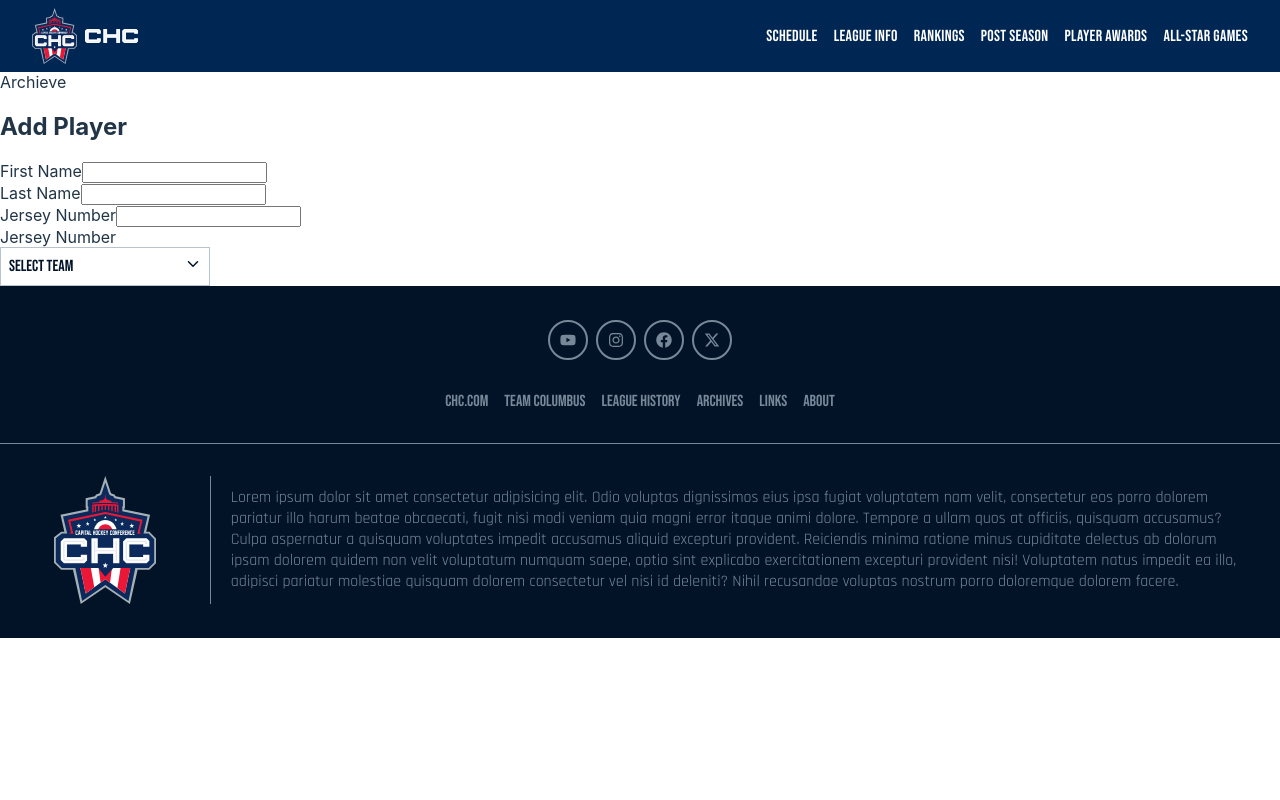
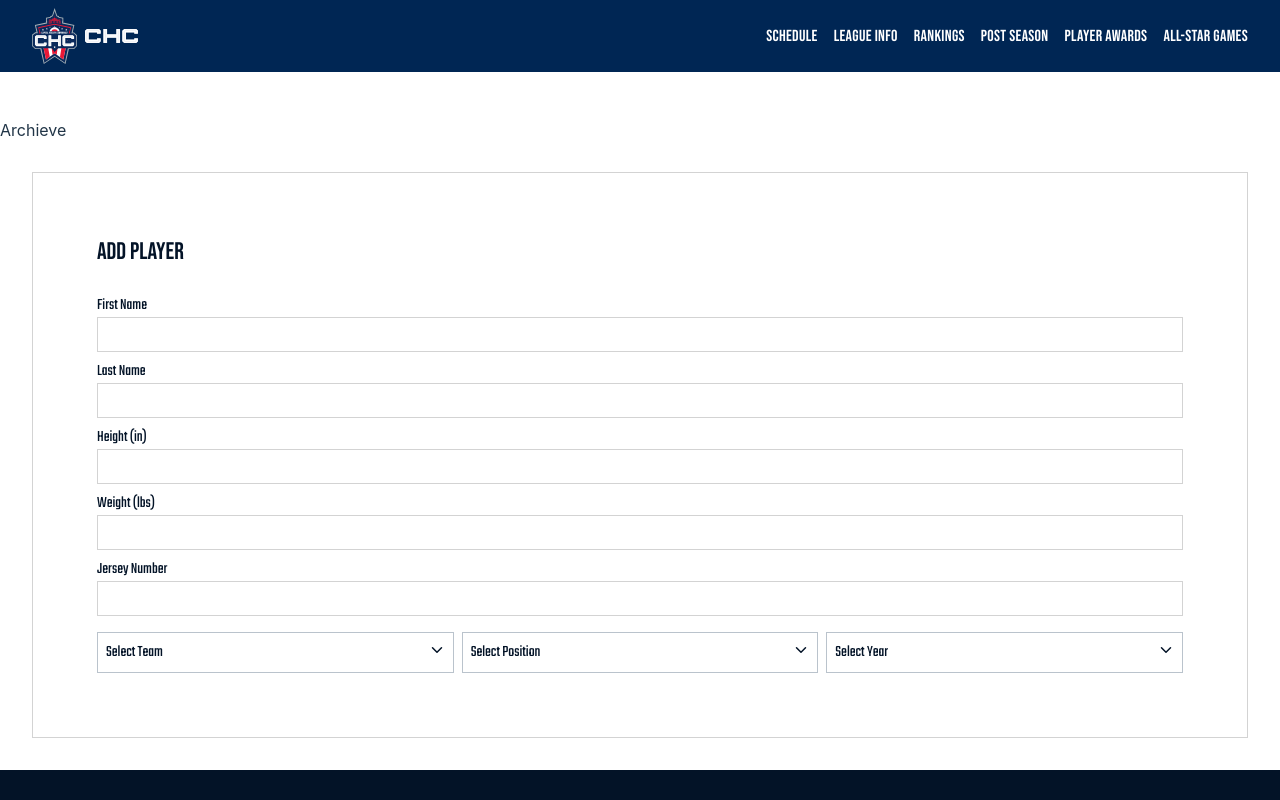
Before and after one commit to apresas/SquadSyncPlatform, a React (Vite) app in the folder Client/: page /archive in a window 1280 px wide. Built offline with nearby package versions, Linux system fonts and the light colour scheme.

Commit message:
Work on add player form

```diff
--- a/Client/package.json
+++ b/Client/package.json
@@ -10,7 +10,7 @@
     "preview": "vite preview"
   },
   "dependencies": {
-    "axios": "^1.6.5",
+    "axios": "^1.6.7",
     "date-fns": "^3.3.1",
     "luxon": "^3.4.4",
     "react": "^18.2.0",
--- a/Client/src/components/PlayerForm/PlayerDropDownMenu.jsx
+++ b/Client/src/components/PlayerForm/PlayerDropDownMenu.jsx
@@ -1,15 +1,23 @@
-import React from 'react'
-import "./playerDropdownMenu.css"
-import PlayerDropdownItem from "./playerDropdownItem"
-import teamData from "../../data/teams.json"
+import React from "react";
+import "./playerDropdownMenu.css";
+import PlayerDropdownItem from "./playerDropdownItem";
+import teamData from "../../data/teams.json";
 
-function PlayerDropDownMenu({setDropdownTitle, setCurrentTeamTitle, currentTeamTitle, setLogo}) {
+function PlayerDropDownMenu({
+  data,
+  setDropdownTitle,
+  setCurrentTeamTitle,
+  currentTeamTitle,
+  setLogo,
+  type
+}) {
   return (
     <ul className="player_dropdown_menu">
-    {teamData.map((data) => (
+      {data.map((data) => (
         <li key={data.id}>
           <PlayerDropdownItem
-          name={data.schoolName}
+            data={data}
+            type={type}
             logo={data.logo}
             setDropdownTitle={setDropdownTitle}
             setCurrentTeamTitle={setCurrentTeamTitle}
@@ -19,7 +27,7 @@ function PlayerDropDownMenu({setDropdownTitle, setCurrentTeamTitle, currentTeamT
         </li>
       ))}
     </ul>
-  )
+  );
 }
 
-export default PlayerDropDownMenu
+export default PlayerDropDownMenu;
--- a/Client/src/components/PlayerForm/PlayerDropdown.jsx
+++ b/Client/src/components/PlayerForm/PlayerDropdown.jsx
@@ -3,14 +3,15 @@ import "./playerDropdown.css";
 import PlayerDropdownMenu from "./playerDropdownMenu";
 import { IoChevronDown } from "react-icons/io5";
 
-function PlayerDropdown() {
-  const [dropdownTitle, setDropdownTitle] = useState(["Select Team"]);
+function PlayerDropdown({ data, type }) {
+  const [dropdownTitle, setDropdownTitle] = useState([`Select ${type}`]);
   const [currentTeamTitle, setCurrentTeamTitle] = useState();
   const [logo, setLogo] = useState();
   const [open, setOpen] = useState(false);
   const handleOpen = () => {
     setOpen(!open);
   };
+
   return (
     <div className="player_dropdown_container" onClick={handleOpen}>
       <div className="player_dropdown_toggle">
@@ -25,6 +26,8 @@ function PlayerDropdown() {
       </div>
       {open ? (
         <PlayerDropdownMenu
+          data={data}
+          type={type}
           setDropdownTitle={setDropdownTitle}
           setCurrentTeamTitle={setCurrentTeamTitle}
           currentTeamTitle={currentTeamTitle}
--- a/Client/src/components/PlayerForm/PlayerDropdownItem.jsx
+++ b/Client/src/components/PlayerForm/PlayerDropdownItem.jsx
@@ -1,18 +1,28 @@
-import React from 'react'
+import React, { useEffect } from 'react'
 import"./playerDropdownItem.css"
 
-function PlayerDropdownItem({name, logo, setDropdownTitle, setLogo, setCurrentTeamTitle}) {
-    const itemClick = () => {
-        setDropdownTitle(name);
+function PlayerDropdownItem({data, type, logo, setDropdownTitle, setLogo, setCurrentTeamTitle}) {
+  let itemName = ""
+  const itemClick = () => {
+        setDropdownTitle(testName);
         setLogo(logo);
-        setCurrentTeamTitle(name)
+        setCurrentTeamTitle(testName)
       };
+
+        if(type === "Position") {
+          itemName = data.name
+        } else if (type === "Team") {
+          itemName = data.schoolName
+        } else {
+          itemName = data.name
+        }
+
   return (
     <button className="player_dropdown_item_container" onClick={itemClick}>
       <div className="player_dropdown_logo_container">
         {logo ? <img src={logo} alt="logo" /> : null}
       </div>
-      <div className="player_dropdown_item_info">{name}</div>
+      <div className="player_dropdown_item_info">{itemName}</div>
     </button>
   )
 }
--- a/Client/src/components/PlayerForm/PlayerForm.jsx
+++ b/Client/src/components/PlayerForm/PlayerForm.jsx
@@ -1,10 +1,14 @@
 import React from "react";
 import "./playerForm.css";
 import PlayerDropdown from "./playerDropdown"
+import teamData from "../../data/teams.json"
 
 function PlayerForm() {
+  const positions = [{name: "F"},{name: "D"} ,{name: "G"}]
+  const years = [{name: "Freshmen"},{name: "Sophemore"} ,{name: "Junior"} ,{name: "Senior"}]
+
   return (
-    <div className="player_form_container">
+    <form className="player_form_container">
       <h2>Add Player</h2>
       <div className="field">
         <label htmlFor="">First Name</label>
@@ -15,15 +19,24 @@ function PlayerForm() {
         <input type="text" />
       </div>
       <div className="field">
-        <label htmlFor="">Jersey Number</label>
+        <label htmlFor="">Height (in)</label>
+        <input type="number" />
+      </div>
+      <div className="field">
+        <label htmlFor="">Weight (lbs)</label>
         <input type="number" />
       </div>
       <div className="field">
         <label htmlFor="">Jersey Number</label>
-        <PlayerDropdown />
+        <input type="number" />
+      </div>
+      <div className="field dropdown_field_container">
+        <PlayerDropdown data={teamData} type="Team"/>
+        <PlayerDropdown data={positions} type="Position"/>
+        <PlayerDropdown data={years} type="Year"/>
       </div>
 
-    </div>
+    </form>
   );
 }
 
--- a/Client/src/components/PlayerForm/playerDropdown.css
+++ b/Client/src/components/PlayerForm/playerDropdown.css
@@ -4,13 +4,14 @@
     align-items: center;
     justify-content: center;
     /* justify-content: space-between; */
-    width: 12rem;
+    /* width: 100%; */
     border: 1px solid rgba(119, 136, 153, 0.5);
     padding: 0.5rem;
     /* border-radius: 10px; */
     background-color: white;
     color: var(--color-bg);
     font-family: var(--font-header);
+    /* margin-top: 0.5rem; */
 }
 
 .player_dropdown_toggle {
@@ -36,6 +37,8 @@
 }
 
 .player_dropdown_title {
+  font-family: var(--font-sub-header);
+  font-weight: 400;
     display: flex;
     align-items: center;
     gap: 0.5rem;
@@ -76,7 +79,7 @@
   }
 
   .player_dropdown_item_container{
-    width: 100%;
+    width: 80%;
     display: flex;
     align-items: center;
     justify-content: center;
--- a/Client/src/components/PlayerForm/playerDropdownItem.css
+++ b/Client/src/components/PlayerForm/playerDropdownItem.css
@@ -0,0 +1,3 @@
+.player_dropdown_item_info {
+    font-family: var(--font-sub-header)
+}
--- a/Client/src/components/PlayerForm/playerForm.css
+++ b/Client/src/components/PlayerForm/playerForm.css
@@ -0,0 +1,42 @@
+.player_form_container {
+    display: flex;
+    flex-direction: column;
+    /* width: 100%; */
+    background-color: white;
+    color: var(--color-bg);
+    padding: 4rem;
+    border: 1px solid lightgray;
+    margin: 2rem;
+    gap: 0.5rem;
+}
+
+.player_form_container h2 {
+    font-family: var(--font-header);
+    margin-top: 0;
+}
+
+.field {
+    display: flex;
+    flex-direction: column;
+    width: 100%;
+    font-family: var(--font-sub-header);
+}
+
+.field input {
+    color: var(--color-bg);
+    font-family: var(--font-main);
+    background-color: white;
+    padding: 0.5rem;
+    border: 1px solid lightgrey;
+}
+
+.dropdown_field_container {
+    display: grid;
+    /* align-items: center; */
+    /* justify-items: space-between; */
+    grid-template-columns: repeat(3,1fr);
+    gap: 0.5rem;
+    margin-top: 0.5rem;
+    /* padding: 0.5rem; */
+    /* border: 1px solid lightblue; */
+}
--- a/Client/src/pages/Archieve.jsx
+++ b/Client/src/pages/Archieve.jsx
@@ -1,17 +1,20 @@
-import React from 'react'
-import NavBar from '../components/NavBar'
-import Footer from '../components/Footer'
-import PlayerForm from '../components/PlayerForm/PlayerForm'
+import React from "react";
+import NavBar from "../components/NavBar";
+import Footer from "../components/Footer";
+import PlayerForm from "../components/PlayerForm/PlayerForm";
+import "./archieve.css";
 
 function Archieve() {
   return (
-    <>
-    <NavBar />
-    <div>Archieve</div>
-    <PlayerForm />
-    <Footer />
-    </>
-  )
+    <div className="archieve_container">
+      <NavBar />
+      <div className="archieve_content_container">
+        <div>Archieve</div>
+        <PlayerForm />
+      </div>
+      <Footer />
+    </div>
+  );
 }
 
-export default Archieve
+export default Archieve;
--- /dev/null
+++ b/Client/src/pages/archieve.css
@@ -0,0 +1,15 @@
+.archieve_container {
+    display: flex;
+    flex-direction: column;
+    align-items: center;
+    width: 100%;
+}
+
+.archieve_content_container {
+    display: flex;
+    flex-direction: column;
+    max-width: 1280px;
+    width: 100%;
+    margin-top: 3rem;
+    background-color: white;
+}
```
Also changed, not shown: 1 other file (tests, documents, lock files or other folders). Lines whose indentation alone changed are shown as unchanged.
